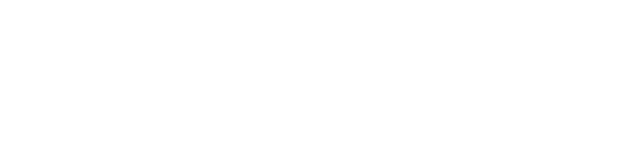
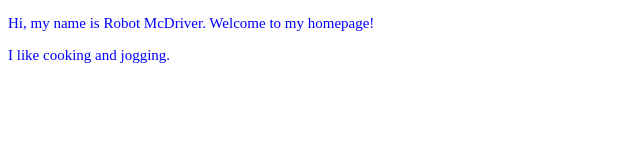
Before and after one commit to zorawar87/csc-wksp-git, a plain HTML site: page index.html in a window 1280 px wide. Shown: the whole page, without its empty margins (0-640 px from the left). Drawn offline with Linux system fonts and the light colour scheme.

Commit message:
Update index.html

```diff
--- a/index.html
+++ b/index.html
@@ -1,9 +1,24 @@
 <!DOCTYPE HTML>
 <html>
-<head>
-<title>CS Club Member Summary</title>
-</head>
-<body>
+  <head>
+    <title>CS Club Member Summary</title>
 
-</body>
+    <style>
+      p {
+        color: blue;
+        font-size: 15px;
+      }
+    </style>
+  </head>
+
+  <body>
+    <p>
+      Hi, my name is Robot McDriver. Welcome to my homepage!
+    </p>
+
+    <p>
+      I like cooking and jogging.
+    </p>
+
+  </body>
 </html>
```
